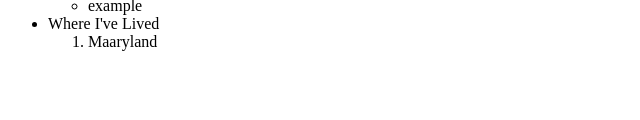
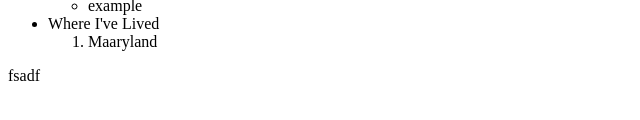
Before and after one commit to soccer233/soccer233.github.io, a plain HTML site: page index.html in a window 1280 px wide. Shown: the part 214-334 px from the top of the page, 0-640 px from the left. Drawn offline with Linux system fonts and the light colour scheme.

Commit message:
Update index.html

```diff
--- a/index.html
+++ b/index.html
@@ -37,6 +37,7 @@
 	    <li> Maaryland </li>
 	    </ol>
 </ul>
+		<p>fsadf </p>
 	<script type="text/javascript" src="https://cdn.ywxi.net/js/1.js" async></script>
 
 	</body>
```
